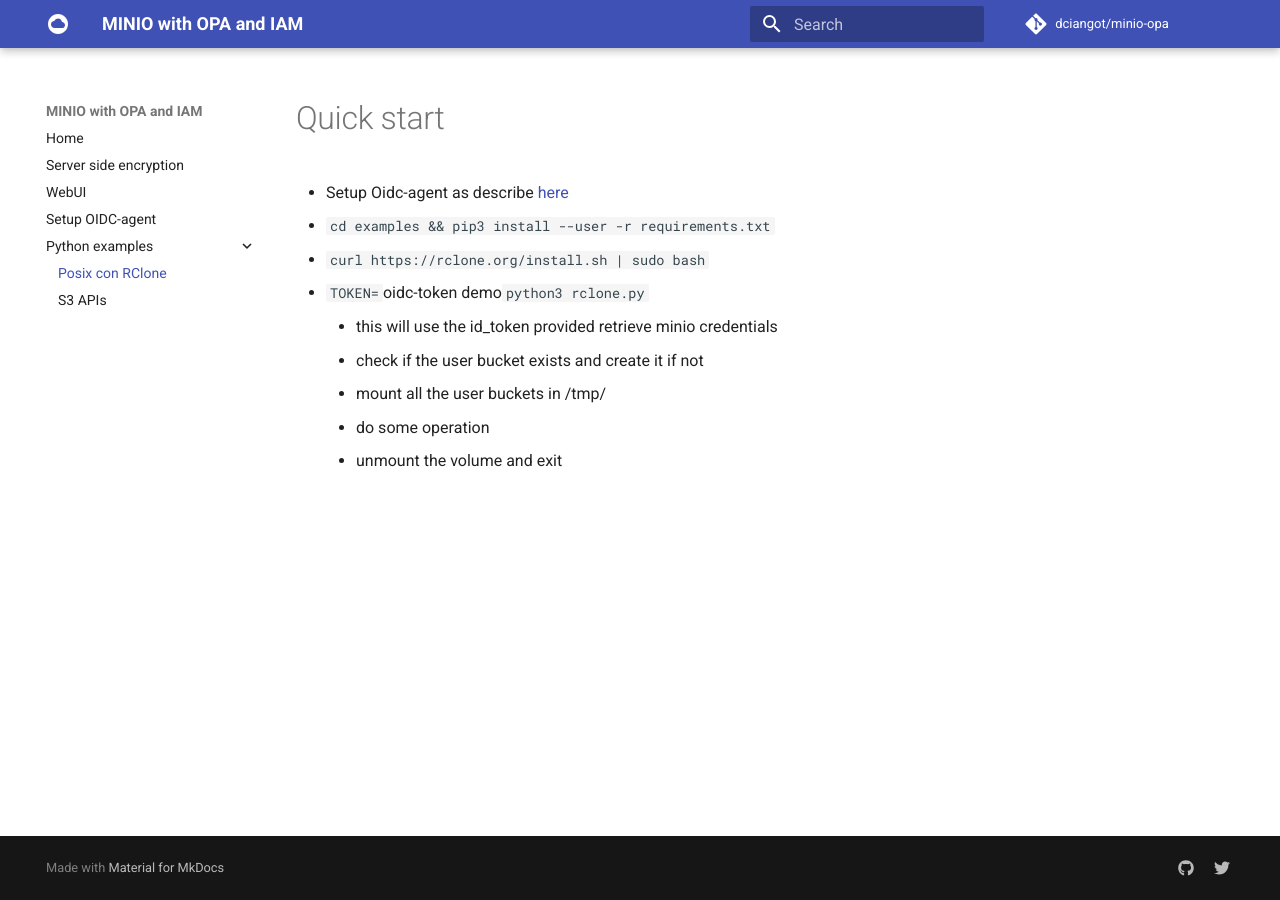
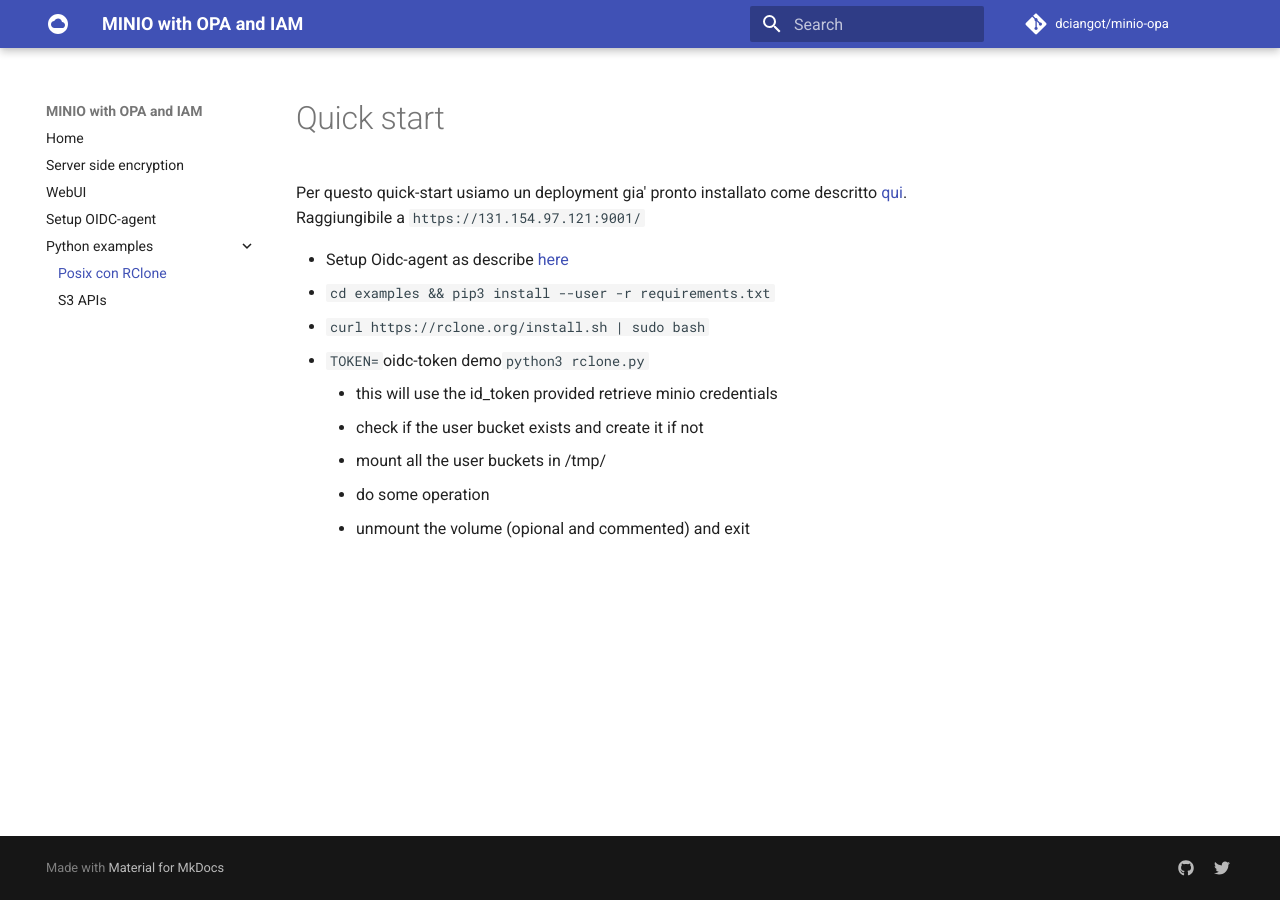
Before and after one commit to dciangot/minio-opa, an MkDocs documentation site: the page built from docs/RClone.md, in a window 1280 px wide. Built offline with MkDocs 1.6.1 and Material for MkDocs 9.7.7, drawn with Linux system fonts in a browser that asks for light colours; comment, search, counter and statistics services are not loaded.

Commit message:
update doc

```diff
--- a/docs/RClone.md
+++ b/docs/RClone.md
@@ -1,4 +1,6 @@
 # Quick start
+
+Per questo quick-start usiamo un deployment gia' pronto installato come descritto [qui]("Encryption.md"). Raggiungibile a `https://131.154.97.121:9001/`
 
 - Setup Oidc-agent as describe [here](Oidc.md)
 - `cd examples && pip3 install --user -r requirements.txt`
@@ -8,4 +10,4 @@
     - check if the user bucket exists and create it if not
     - mount all the user buckets in /tmp/<username>
     - do some operation
-    - unmount the volume and exit
+    - unmount the volume (opional and commented) and exit
```
Also changed, not shown: docs/WebUI.md (+3 -1 lines), docs/s3.md (+2 -0 lines), 2 other files.
